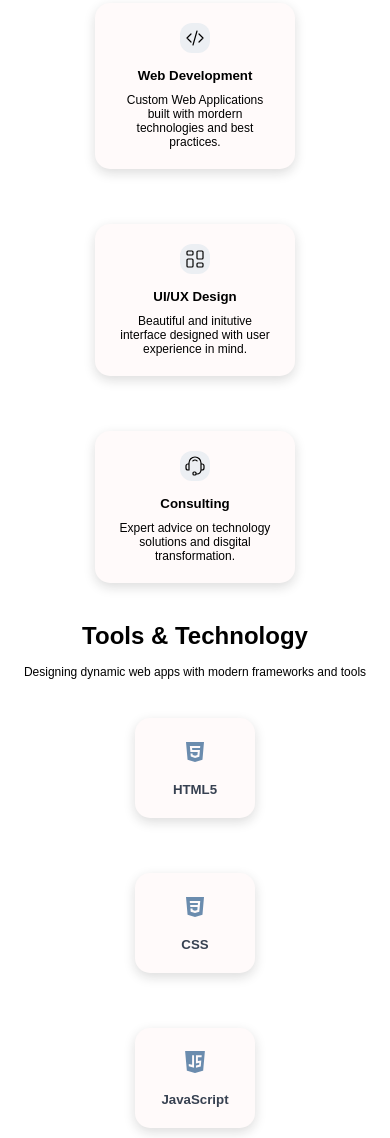
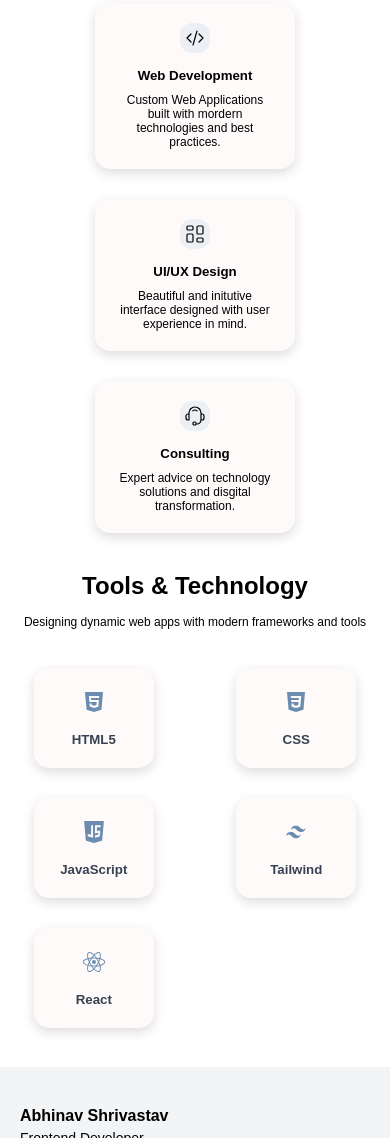
Before and after one commit to AbhinavShrivastav12/my-portfolio, a plain HTML site: page index.html in a window 390 px wide. Shown: the part 862-2000 px from the top of the page. Drawn offline with Linux system fonts and the light colour scheme.

Commit message:
fixes bugs

```diff
--- a/components/footer.html
+++ b/components/footer.html
@@ -11,10 +11,10 @@
     <div class="footer_links">
       <p>Useful Links</p>
       <ul>
-        <li><a href="index.html">Home</a></li>
-        <li><a href="about-me.html">About</a></li>
-        <li><a href="projects.html">Projects</a></li>
-        <li><a href="contact-me.html">Contact</a></li>
+        <li><a href="../index.html">Home</a></li>
+        <li><a href="../pages/about-me.html">About</a></li>
+        <li><a href="../pages/projects.html">Projects</a></li>
+        <li><a href="../pages/contact-me.html">Contact</a></li>
       </ul>
     </div>
 
--- a/index.html
+++ b/index.html
@@ -88,7 +88,7 @@
         <h1>Tools & Technology</h1>
         <p style="font-size: 12px; padding: 5px;">Designing dynamic web apps with modern frameworks and tools</p>
       </div>
-      <div class="service-card-info">
+      <div class="tools-card-info">
         <!--HTML-->
 
         <div class="tools_card">
--- a/style.css
+++ b/style.css
@@ -57,11 +57,23 @@
     }
 
     .service-card-info {
-        display: flex;
+        display: grid;
         justify-content: center;
         align-items: center;
         flex-direction: column;
+         grid-template-columns: repeat(auto-fill, minmax(120px, 1fr));
         gap: 40px;
+    }
+     .service-card-info {
+    grid-template-columns: repeat(2, 1fr); /* exactly 2 per row */
+    gap: 15px;
+  }
+   .tools-card-info {
+        display: grid !important;
+        grid-template-columns: repeat(2, 1fr) !important; /* exactly 2 columns */
+        gap: 15px !important; /* space between cards */
+        justify-items: center !important; /* center items in each column */
+        margin-top: 5% !important;
     }
 
     .footer_about h1 {
@@ -722,7 +734,6 @@ body.dark-mode .button_class {
     display: flex;
     justify-content: space-evenly;
     margin-top: 5%;
-    grid-template-columns: repeat(auto-fill, minmax(120px, 1fr));
 }
 
 .service_card {
@@ -744,6 +755,11 @@ body.dark-mode .service_card {
 }
 
 /*For technologies*/
+.tools-card-info {
+    display: flex;
+    justify-content: space-evenly;
+    margin-top: 5%;
+}
 .tools_card {
     display: grid;
     place-items: center;
```
